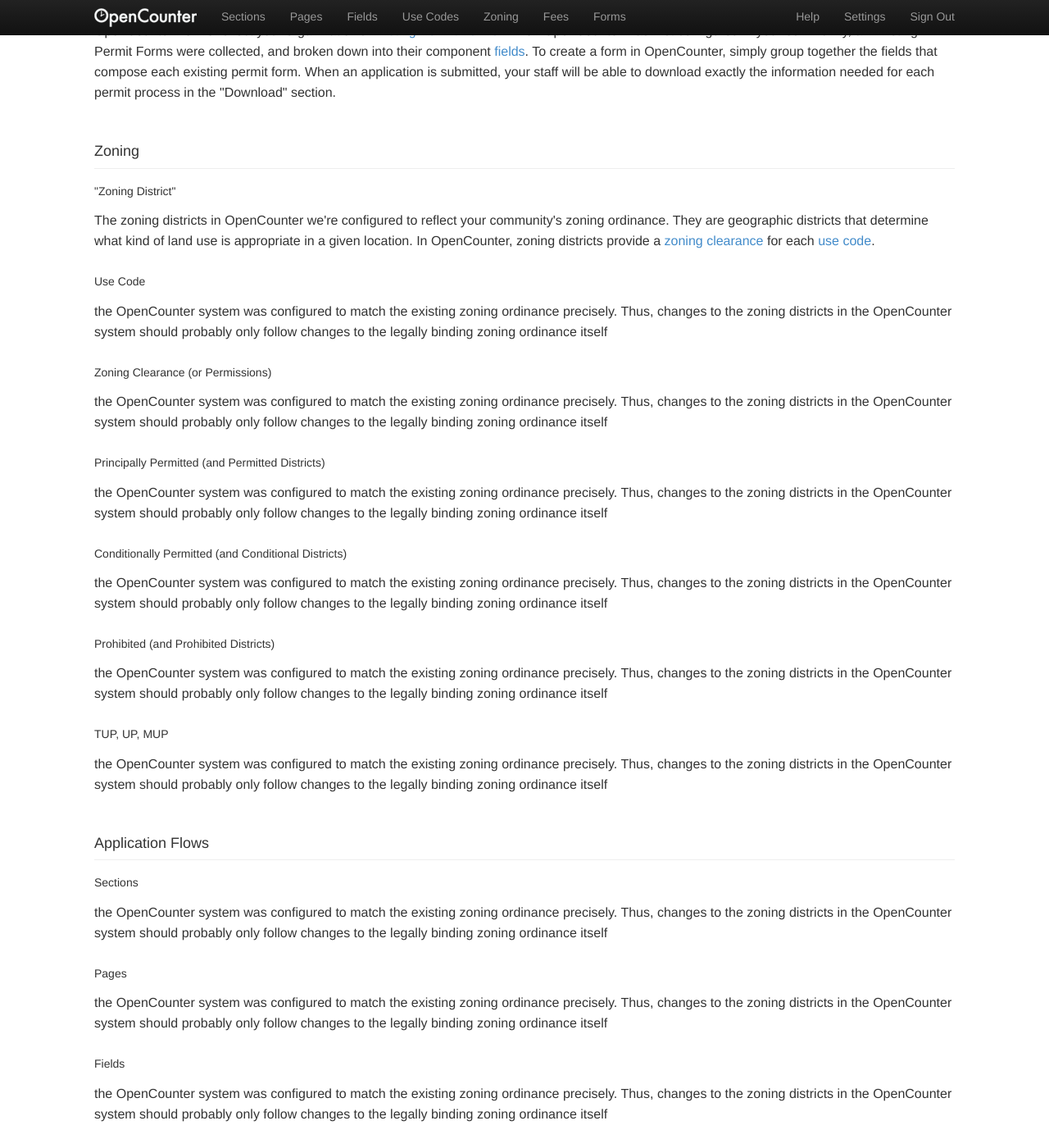
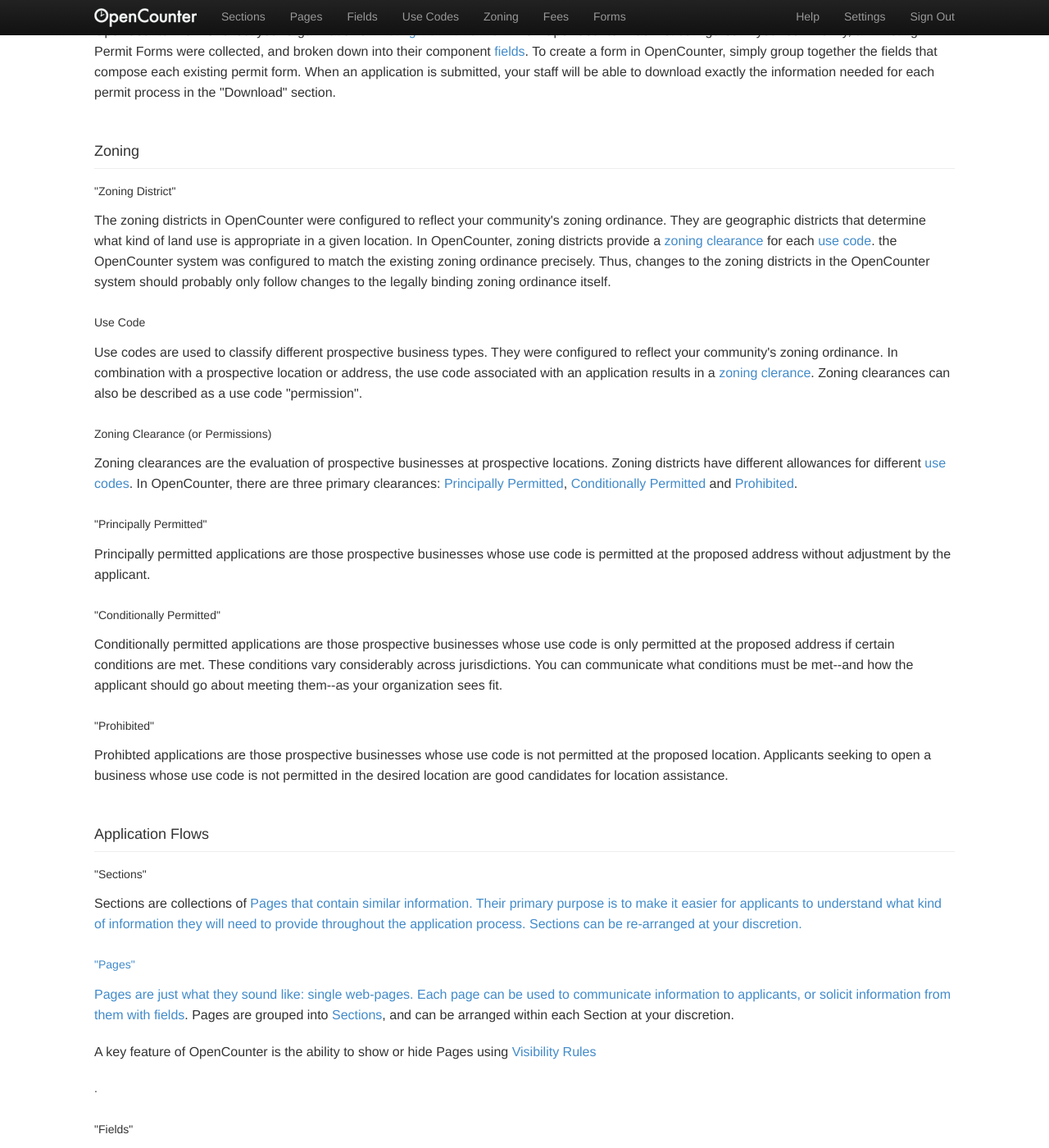
Before and after one commit to opencounter/helpdesk, a Jekyll site: the page built from glossary.html, in a window 1280 px wide and 1400 px high, scrolled down 835 px. Shown: the whole window at 82% size. Built offline with Jekyll 4.4.1, drawn with Linux system fonts in a browser that asks for light colours; nearby versions of some CDN libraries; Markdown is read by kramdown in place of the engine named in the settings; comment, search, counter and statistics services are not loaded; some of the changed text lies outside the part shown.

Commit message:
glossary content

```diff
--- a/glossary.html
+++ b/glossary.html
@@ -36,50 +36,52 @@ base_url: "../"
 	<h4>Zoning</h4>
 		<li>
 			<h5>"Zoning District"</h5>
-			<p>The zoning districts in OpenCounter we're configured to reflect your community's zoning ordinance. They are geographic districts that determine what kind of land use is appropriate in a given location. In OpenCounter, zoning districts provide a <a>zoning clearance</a> for each <a>use code</a>.
+			<p>The zoning districts in OpenCounter were configured to reflect your community's zoning ordinance. They are geographic districts that determine what kind of land use is appropriate in a given location. In OpenCounter, zoning districts provide a <a>zoning clearance</a> for each <a>use code</a>. the OpenCounter system was configured to match the existing zoning ordinance precisely. Thus, changes to the zoning districts in the OpenCounter system should probably only follow changes to the legally binding zoning ordinance itself.</p>
 		</li>
 		<li>
 			<h5>Use Code</h5>
-			<p>the OpenCounter system was configured to match the existing zoning ordinance precisely. Thus, changes to the zoning districts in the OpenCounter system should probably only follow changes to the legally binding zoning ordinance itself</p>
+			<p>Use codes are used to classify different prospective business types. They were configured to reflect your community's zoning ordinance. In combination with a prospective location or address, the use code associated with an application results in a <a>zoning clerance</a>. Zoning clearances can also be described as a use code "permission".</p>
 		</li>
 		<li>
 			<h5>Zoning Clearance (or Permissions)</h5>
-			<p>the OpenCounter system was configured to match the existing zoning ordinance precisely. Thus, changes to the zoning districts in the OpenCounter system should probably only follow changes to the legally binding zoning ordinance itself</p>
+			<p>Zoning clearances are the evaluation of prospective businesses at prospective locations. Zoning districts have different allowances for different <a>use codes</a>. In OpenCounter, there are three primary clearances: <a>Principally Permitted</a>, <a>Conditionally Permitted</a> and <a>Prohibited</a>.</p>
 		</li>
 		<li>
-			<h5>Principally Permitted (and Permitted Districts)</h5>
-			<p>the OpenCounter system was configured to match the existing zoning ordinance precisely. Thus, changes to the zoning districts in the OpenCounter system should probably only follow changes to the legally binding zoning ordinance itself</p>
+			<h5>"Principally Permitted"</h5>
+			<p>Principally permitted applications are those prospective businesses whose use code is permitted at the proposed address without adjustment by the applicant.</p>
 		</li>
 		<li>
-			<h5>Conditionally Permitted (and Conditional Districts)</h5>
-			<p>the OpenCounter system was configured to match the existing zoning ordinance precisely. Thus, changes to the zoning districts in the OpenCounter system should probably only follow changes to the legally binding zoning ordinance itself</p>
+			<h5>"Conditionally Permitted"</h5>
+			<p>Conditionally permitted applications are those prospective businesses whose use code is only permitted at the proposed address if certain conditions are met. These conditions vary considerably across jurisdictions. You can communicate what conditions must be met--and how the applicant should go about meeting them--as your organization sees fit.</p>
 		</li>
 		<li>
-			<h5>Prohibited (and Prohibited Districts)</h5>
-			<p>the OpenCounter system was configured to match the existing zoning ordinance precisely. Thus, changes to the zoning districts in the OpenCounter system should probably only follow changes to the legally binding zoning ordinance itself</p>
+			<h5>"Prohibited"</h5>
+			<p>Prohibted applications are those prospective businesses whose use code is not permitted at the proposed location. Applicants seeking to open a business whose use code is not permitted in the desired location are good candidates for location assistance.</p>
 		</li>
-		<li>
+<!-- 		<li>
 			<h5>TUP, UP, MUP</h5>
 			<p>the OpenCounter system was configured to match the existing zoning ordinance precisely. Thus, changes to the zoning districts in the OpenCounter system should probably only follow changes to the legally binding zoning ordinance itself</p>
-		</li>
+		</li> -->
 	</ul>
 	<ul class="glossary-list">
 	<h4>Application Flows</h4>
 		<li>
-			<h5>Sections</h5>
-			<p>the OpenCounter system was configured to match the existing zoning ordinance precisely. Thus, changes to the zoning districts in the OpenCounter system should probably only follow changes to the legally binding zoning ordinance itself</p>
+			<h5>"Sections"</h5>
+			<p>Sections are collections of <a>Pages<a> that contain similar information. Their primary purpose is to make it easier for applicants to understand what kind of information they will need to provide throughout the application process. Sections can be re-arranged at your discretion.</p>
 		</li>
 		<li>
-			<h5>Pages</h5>
-			<p>the OpenCounter system was configured to match the existing zoning ordinance precisely. Thus, changes to the zoning districts in the OpenCounter system should probably only follow changes to the legally binding zoning ordinance itself</p>
+			<h5>"Pages"</h5>
+			<p>Pages are just what they sound like: single web-pages. Each page can be used to communicate information to applicants, or solicit information from them with <a>fields</a>. Pages are grouped into <a>Sections</a>, and can be arranged within each Section at your discretion.</p>
+
+			<p>A key feature of OpenCounter is the ability to show or hide Pages using <a>Visibility Rules</a></p>.
 		</li>
 		<li>
-			<h5>Fields</h5>
-			<p>the OpenCounter system was configured to match the existing zoning ordinance precisely. Thus, changes to the zoning districts in the OpenCounter system should probably only follow changes to the legally binding zoning ordinance itself</p>
+			<h5>"Fields"</h5>
+			<p>Fields are requests for information from applicants. Each Field is a request for a single piece of infomration. When OpenCounter was configured in your community, your <a>Existing Permit Forms</a>  were broken down into the constiuent fields. You can add, remove or edit Fields at your discretion. Fields can be grouped into Pages, as well as <a>Forms</a>.</p>
 		</li>
 		<li>
-			<h5>Visibility Rules</h5>
-			<p>the OpenCounter system was configured to match the existing zoning ordinance precisely. Thus, changes to the zoning districts in the OpenCounter system should probably only follow changes to the legally binding zoning ordinance itself</p>
+			<h5>"Visibility Rules"</h5>
+			<p>Visibility Rules allow you to show or hide <a>Pages</a> of information or Fields based on previous answers provided by the applicant. Visibility Rules can be based on the <a>Use Code</a> of the prospectc </p>
 		</li>
 		<li>
 			<h5>Time / Cost Summary Sidebar</h5>
```
